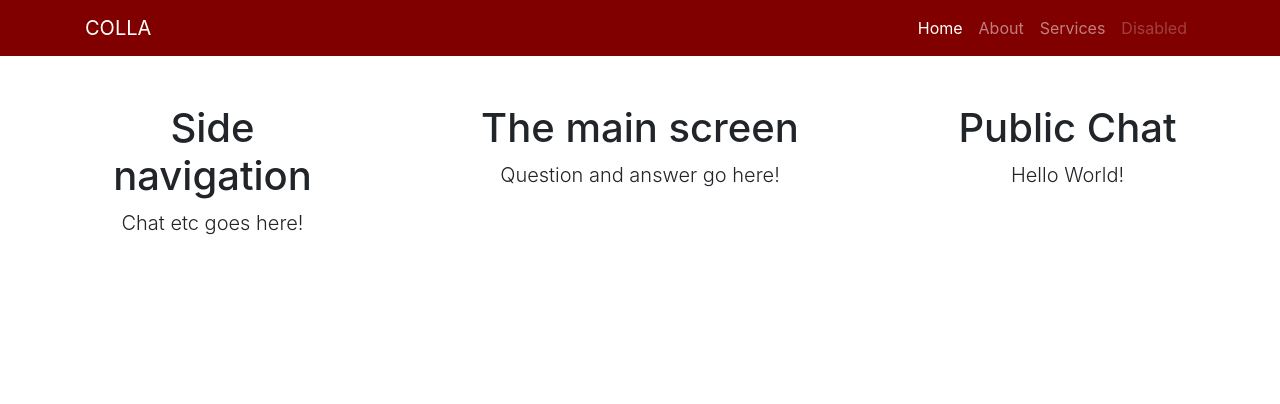
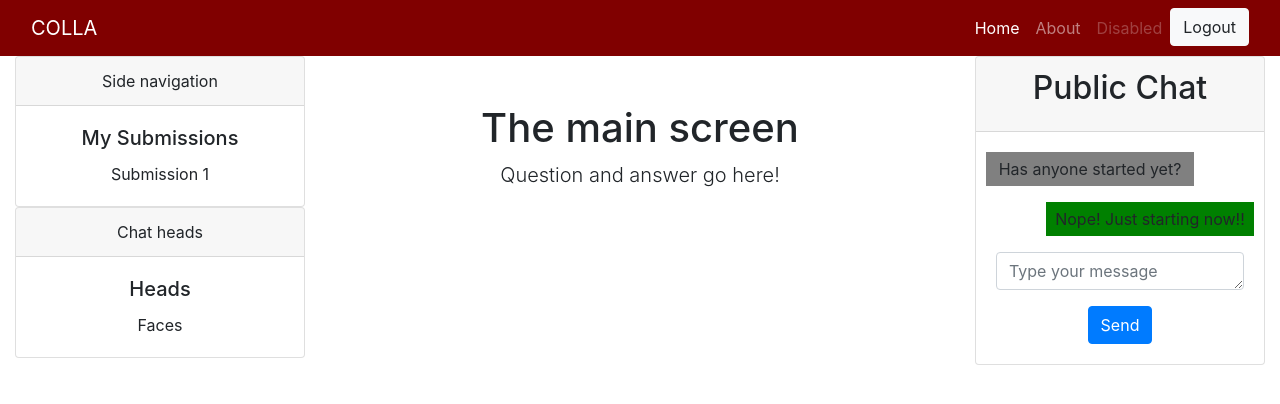
Before and after one commit to Matt-McConway/colla, a website: page index.html in a window 1280 px wide. Drawn offline with Linux system fonts and the light colour scheme.

Commit message:
Public Chat Prototype & Card Based Layout
Added a public chat prototype that still needs to be styled.

Also swtiched to a card based layout on the side columns to assist layout of future content

```diff
--- a/index.html
+++ b/index.html
@@ -19,8 +19,8 @@
 
   <body>
     <!-- Navigation -->
-    <nav class="navbar navbar-expand-lg navbar-dark fixed-top">
-      <div class="container">
+    <nav id="main-navigation" class="navbar navbar-expand-lg navbar-dark fixed-top">
+      <div class="container-fluid">
         <a class="navbar-brand" href="#">COLLA</a>
         <button class="navbar-toggler" type="button" data-toggle="collapse" data-target="#navbarResponsive" aria-controls="navbarResponsive" aria-expanded="false" aria-label="Toggle navigation">
           <span class="navbar-toggler-icon"></span>
@@ -36,30 +36,67 @@
               <a class="nav-link" href="/about.html">About</a>
             </li>
             <li class="nav-item">
-              <a class="nav-link" href="#">Services</a>
+              <a class="nav-link disabled" href="#">Disabled</a>
             </li>
             <li class="nav-item">
-              <a class="nav-link disabled" href="#">Disabled</a>
+              <button type="button" class="btn btn-light">Logout</button>
             </li>
           </ul>
+
         </div>
       </div>
     </nav>
 
     <!-- Page Content -->
-    <div class="container">
+    <div class="container-fluid">
       <div class="row">
+        <!-- Leftmost column -->
         <div class="col-lg-3 text-center">
-          <h1 class="mt-5">Side navigation</h1>
-          <p class="lead">Chat etc goes here!</p>
+          <div class="card">
+            <div class="card-header">
+              Side navigation
+            </div>
+            <div class="card-body">
+              <h5 class="card-title">My Submissions</h5>
+              <p class="card-text">Submission 1</p>
+            </div>
+          </div>
+          <div class="card">
+            <div class="card-header">
+              Chat heads
+            </div>
+            <div class="card-body">
+              <h5 class="card-title">Heads</h5>
+              <p class="card-text">Faces</p>
+            </div>
+          </div>
         </div>
+        <!-- Middle column -->
         <div class="col-lg-6 text-center">
           <h1 class="mt-5">The main screen</h1>
           <p class="lead">Question and answer go here!</p>
         </div>
+        <!-- Rightmost column -->
         <div class="col-lg-3 text-center">
-          <h1 class="mt-5">Public Chat</h1>
-          <p class="lead">Hello World!</p>
+          <div class="card">
+            <div class="card-header">
+              <h2 class ="card-title">Public Chat</h2>
+            </div>
+            <div class="card-body">
+              <div class="chat-message-other">
+                <p class="chat-message-other-text">Has anyone started yet?</p>
+              </div>
+              <div class="chat-message-self">
+                <p class="chat-message-self-text">Nope! Just starting now!!</p>
+              </div>
+              <form>
+                <div class="form-group">
+                  <textarea class="form-control" id="public-chat-box" placeholder="Type your message" rows="1"></textarea>
+                </div>
+              </form>
+              <a href="#" class="btn btn-primary">Send</a>
+            </div>
+          </div>
         </div>
       </div>
     </div>
--- a/style.css
+++ b/style.css
@@ -1,10 +1,37 @@
-.navbar{
+/* Navigation */
+#main-navigation{
     background-color: maroon;
 }
 
 
+/* Chat */
+.chat-message-other{
+    background-color: gray;
+    margin-left: -10px; /*Change to %*/
+    margin-right: 50px;
+}
 
-/*Code from Bootstrap Bare template*/
+.chat-message-other-text{
+    padding-top: 5px;
+    padding-bottom: 5px; /*Change to em!*/
+
+}
+
+.chat-message-self{
+    background-color: green;
+    margin-left: 50px;
+    margin-right: -10px;
+
+}
+
+.chat-message-self-text{
+    padding-top: 5px;
+    padding-bottom: 5px;
+}
+
+
+
+/* Code from Bootstrap Bare template (this was originally provided inline on the index.html page, move it here for readability)*/
 body {
     padding-top: 54px;
 }
```
Also changed, not shown: README.md.
